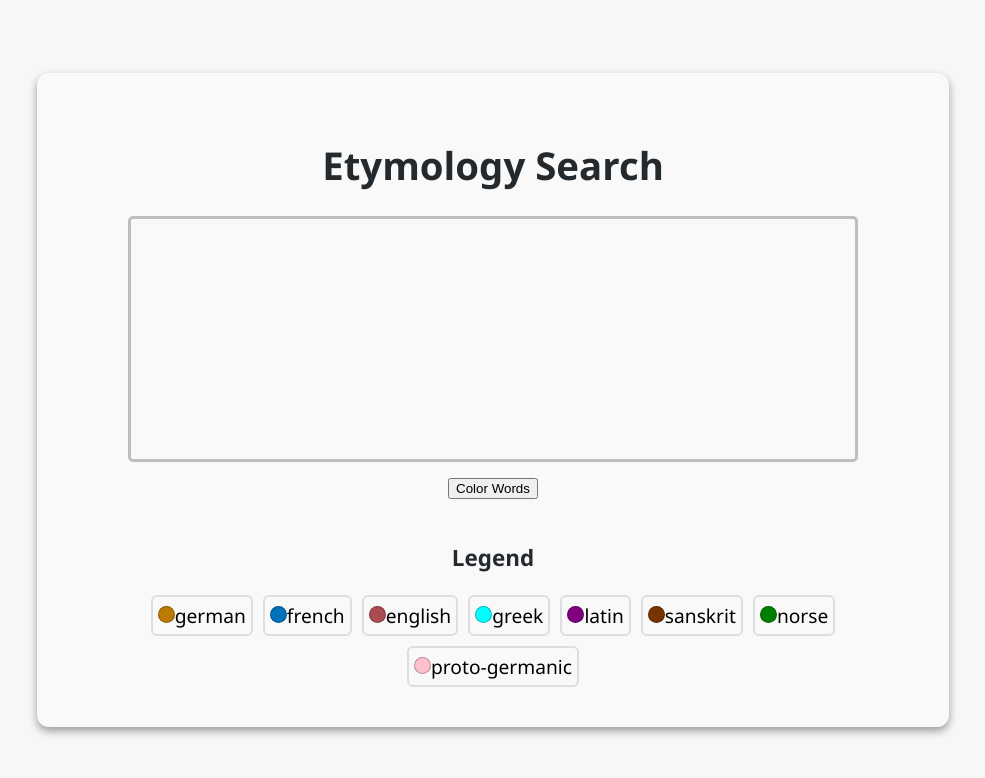
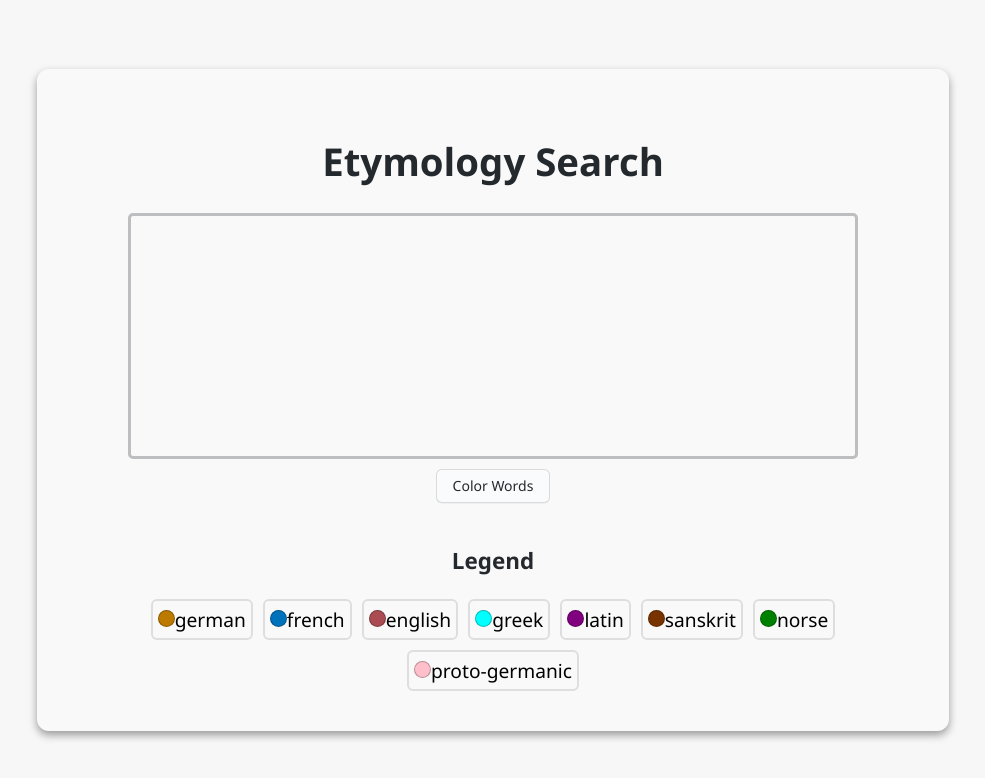
Before and after one commit to scillidan/EtymologySearch, a React (Vite) app: page / in a window 1280 px wide. Shown: the top 778 px of the page, without its empty margins (147-1132 px from the left). Built offline with nearby package versions, Linux system fonts and the light colour scheme.

Commit message:
Button css was wrong

```diff
--- a/src/components/SubmitButton.jsx
+++ b/src/components/SubmitButton.jsx
@@ -6,23 +6,23 @@ const SubmitButton = ({ isLoading }) => {
   return (
     <button type="submit" disabled={isLoading} className = "submitButton "style={//TODO: make this look nicer
         {
-          // appearance: "none",
-          // backgroundColor: "#FAFBFC",
-          // border: "1px solid rgba(27, 31, 35, 0.15)",
-          // borderRadius: "6px",
-          // boxShadow: "rgba(27, 31, 35, 0.04) 0 1px 0, rgba(255, 255, 255, 0.25) 0 1px 0 inset",
-          // boxSizing: "border-box",
-          // color:" #24292E",
-          // cursor: "pointer",
-          // display: "inline-block",
-          // fontFamily:"Segoe UI",
-          // fontSize: "14px",
-          // fontWeight: "500",
-          // lineHeight: "20px",
-          // padding: "6px 16px",
-          // position: "relative",
-          // transition:"background-color 0.2s cubic-bezier(0.3, 0, 0.5, 1)",
-          // userSelect: "none"
+          appearance: "none",
+          backgroundColor: "#FAFBFC",
+          border: "1px solid rgba(27, 31, 35, 0.15)",
+          borderRadius: "6px",
+          boxShadow: "rgba(27, 31, 35, 0.04) 0 1px 0, rgba(255, 255, 255, 0.25) 0 1px 0 inset",
+          boxSizing: "border-box",
+          color:" #24292E",
+          cursor: "pointer",
+          display: "inline-block",
+          fontFamily:"Segoe UI",
+          fontSize: "14px",
+          fontWeight: "500",
+          lineHeight: "20px",
+          padding: "6px 16px",
+          position: "relative",
+          transition:"background-color 0.2s cubic-bezier(0.3, 0, 0.5, 1)",
+          userSelect: "none"
         }
     }>
       {isLoading ? "Processing..." : "Color Words"}
```
